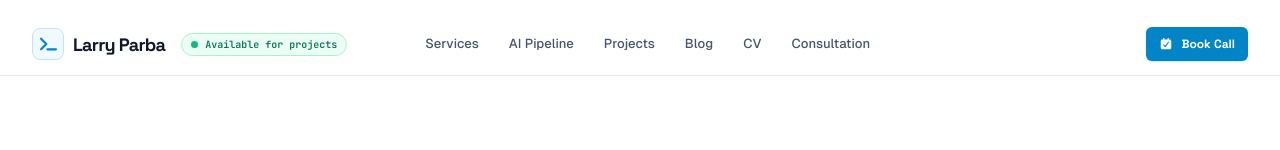
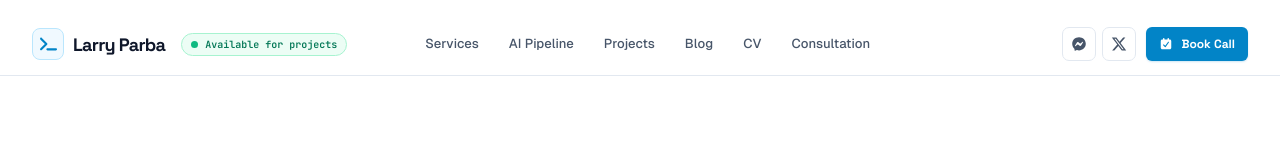
Before and after one commit to Larzz/larryparba.com, a Next.js app: page / in a window 1280 px wide. Shown: the top 150 px of the page. Built offline with nearby package versions, Linux system fonts and the light colour scheme.

Commit message:
add favicon icon

```diff
--- a/components/site/site-shell.module.css
+++ b/components/site/site-shell.module.css
@@ -40,7 +40,11 @@
 .desktopNav { display: flex; align-items: center; justify-content: center; gap: 30px; }
 .desktopNav a { color: var(--muted); font-size: 13px; font-weight: 500; transition: color .18s ease; }
 .desktopNav a:hover, .desktopNav .activeNav { color: var(--blue-dark); }
-.headerActions { display: flex; min-width: 300px; align-items: center; justify-content: flex-end; gap: 12px; }
+.headerActions { display: flex; min-width: 300px; align-items: center; justify-content: flex-end; gap: 10px; }
+.socialActions { display: flex; align-items: center; gap: 6px; }
+.socialActions a { display: grid; width: 34px; height: 34px; place-items: center; border: 1px solid var(--line); border-radius: 7px; background: #fff; color: var(--muted); transition: border-color .18s ease, color .18s ease, transform .18s ease; }
+.socialActions a:hover { transform: translateY(-1px); border-color: #bae6fd; color: var(--blue-dark); }
+.socialActions svg { width: 14px; }
 .primaryButton { display: inline-flex; min-height: 34px; align-items: center; justify-content: center; gap: 8px; border-radius: 6px; background: var(--blue); padding: 8px 13px; color: #fff; font-family: var(--font-space-grotesk), Arial, sans-serif; font-size: 12px; font-weight: 700; box-shadow: 0 1px 2px rgba(2,132,199,.2); transition: background .18s ease, transform .18s ease; }
 .primaryButton:hover { background: var(--blue-dark); transform: translateY(-1px); }
 .primaryButton svg { width: 14px; }
@@ -67,6 +71,10 @@
 .drawer nav { display: grid; gap: 4px; margin: 36px 0 auto; }
 .drawer nav a { border-radius: 8px; padding: 13px 14px; color: var(--muted); font-size: 16px; font-weight: 650; }
 .drawer nav a:hover, .drawer nav .drawerActive { background: #f0f9ff; color: var(--blue-dark); }
+.drawerSocials { display: grid; grid-template-columns: repeat(2, minmax(0, 1fr)); gap: 8px; margin: 0 0 14px; }
+.drawerSocials a { display: inline-flex; min-height: 42px; align-items: center; justify-content: center; gap: 8px; border: 1px solid var(--line); border-radius: 8px; color: var(--muted); font-size: 13px; font-weight: 650; }
+.drawerSocials a:hover { border-color: #bae6fd; color: var(--blue-dark); }
+.drawerSocials svg { width: 14px; }
 
 @media (max-width: 1000px) {
 	.brandGroup, .headerActions { min-width: auto; }
@@ -91,5 +99,5 @@
 }
 
 @media (prefers-reduced-motion: reduce) {
-	.primaryButton { transition: none; }
+	.primaryButton, .socialActions a { transition: none; }
 }
--- a/components/site/site-shell.tsx
+++ b/components/site/site-shell.tsx
@@ -1,6 +1,7 @@
 'use client'
 
 import { FontAwesomeIcon } from '@fortawesome/react-fontawesome'
+import { faFacebookMessenger, faXTwitter } from '@fortawesome/free-brands-svg-icons'
 import { faBars, faCalendarCheck, faTerminal, faXmark } from '@fortawesome/free-solid-svg-icons'
 import Link from 'next/link'
 import { usePathname } from 'next/navigation'
@@ -54,6 +55,14 @@ export function SiteShell ({ children }: SiteShellProps) {
 						</nav>
 
 						<div className={styles.headerActions}>
+							<div className={styles.socialActions} aria-label='Social links'>
+								<a href={profile.messenger} target='_blank' rel='noopener noreferrer' aria-label='Message Larry on Messenger' title='Messenger'>
+									<FontAwesomeIcon icon={faFacebookMessenger} />
+								</a>
+								<a href={profile.twitter} target='_blank' rel='noopener noreferrer' aria-label='Follow Larry on X' title='X'>
+									<FontAwesomeIcon icon={faXTwitter} />
+								</a>
+							</div>
 							<Link href='/#booking' className={styles.primaryButton}>
 								<FontAwesomeIcon icon={faCalendarCheck} /> Book Call
 							</Link>
@@ -81,6 +90,10 @@ export function SiteShell ({ children }: SiteShellProps) {
 						<nav>
 							{navItems.map((item) => <Link key={item.href} href={item.href} onClick={() => setMenuOpen(false)} className={isActive(item.href) ? styles.drawerActive : undefined}>{item.label}</Link>)}
 						</nav>
+						<div className={styles.drawerSocials}>
+							<a href={profile.messenger} target='_blank' rel='noopener noreferrer'><FontAwesomeIcon icon={faFacebookMessenger} /> Messenger</a>
+							<a href={profile.twitter} target='_blank' rel='noopener noreferrer'><FontAwesomeIcon icon={faXTwitter} /> X / Twitter</a>
+						</div>
 						<Link href='/#booking' className={styles.primaryButton} onClick={() => setMenuOpen(false)}><FontAwesomeIcon icon={faCalendarCheck} /> Schedule Discovery</Link>
 					</aside>
 				</div>
--- a/lib/resume-data.ts
+++ b/lib/resume-data.ts
@@ -36,6 +36,7 @@ export const profile = {
 	education:
 		'Bachelor of Science in Information Technology, Holy Cross of Davao College (2015)',
 	linkedin: 'https://www.linkedin.com/in/larry-parba-52509699/',
+	messenger: 'https://www.messenger.com/e2ee/t/ambrosiass',
 	twitter: 'https://x.com/Larry_Parba',
 }
 
```
